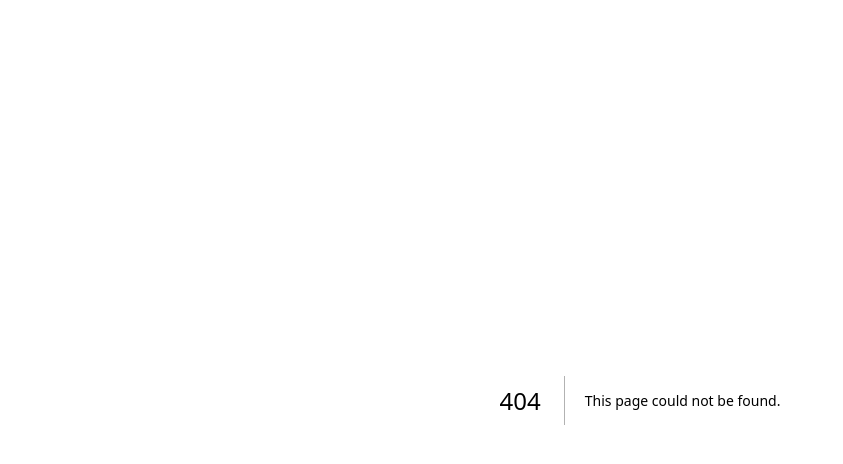
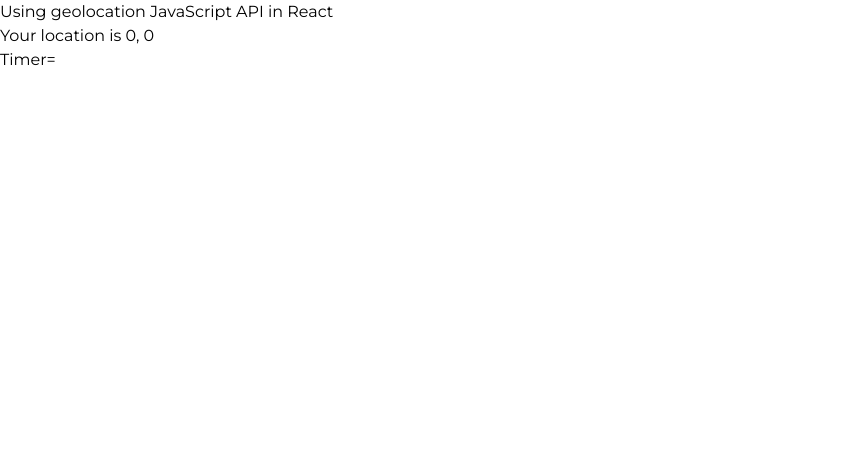
Before and after one commit to ypatel2022/study-spot, a Next.js app: page /ben in a window 1280 px wide. Before the commit this address had no page. Shown: the top 464 px of the page, without its empty margins (0-843 px from the left). Built offline with nearby package versions, Linux system fonts and the light colour scheme; no server answers.

Commit message:
add geolocation component

```diff
--- /dev/null
+++ b/pages/ben.tsx
@@ -0,0 +1,29 @@
+import Head from 'next/head'
+import Image from 'next/image'
+import React, { useEffect, useState } from 'react'
+import { getPositionOfLineAndCharacter } from 'typescript'
+
+export default function Ben() {
+  const [latitude, setLatitude] = useState(0)
+  const [longitude, setLongitude] = useState(0)
+
+  useEffect(() => {
+    navigator.geolocation.getCurrentPosition(function (position) {
+      console.log('Latitude is :', position.coords.latitude)
+      console.log('Longitude is :', position.coords.longitude)
+      setLatitude(position.coords.latitude)
+      setLongitude(position.coords.longitude)
+      position.coords.accuracy
+    })
+  })
+
+  return (
+    <div>
+      <h4>Using geolocation JavaScript API in React</h4>
+      <p>
+        Your location is {latitude}, {longitude}
+      </p>
+      <p>Timer=</p>
+    </div>
+  )
+}
```
